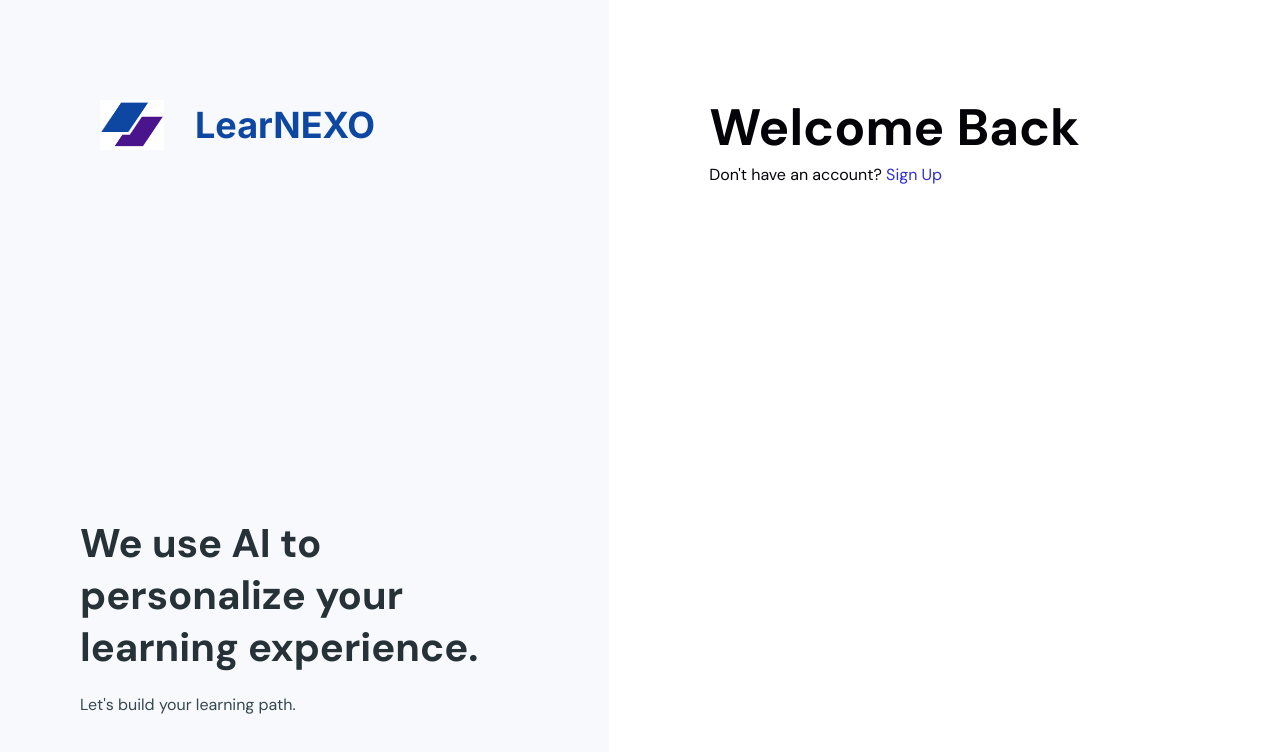
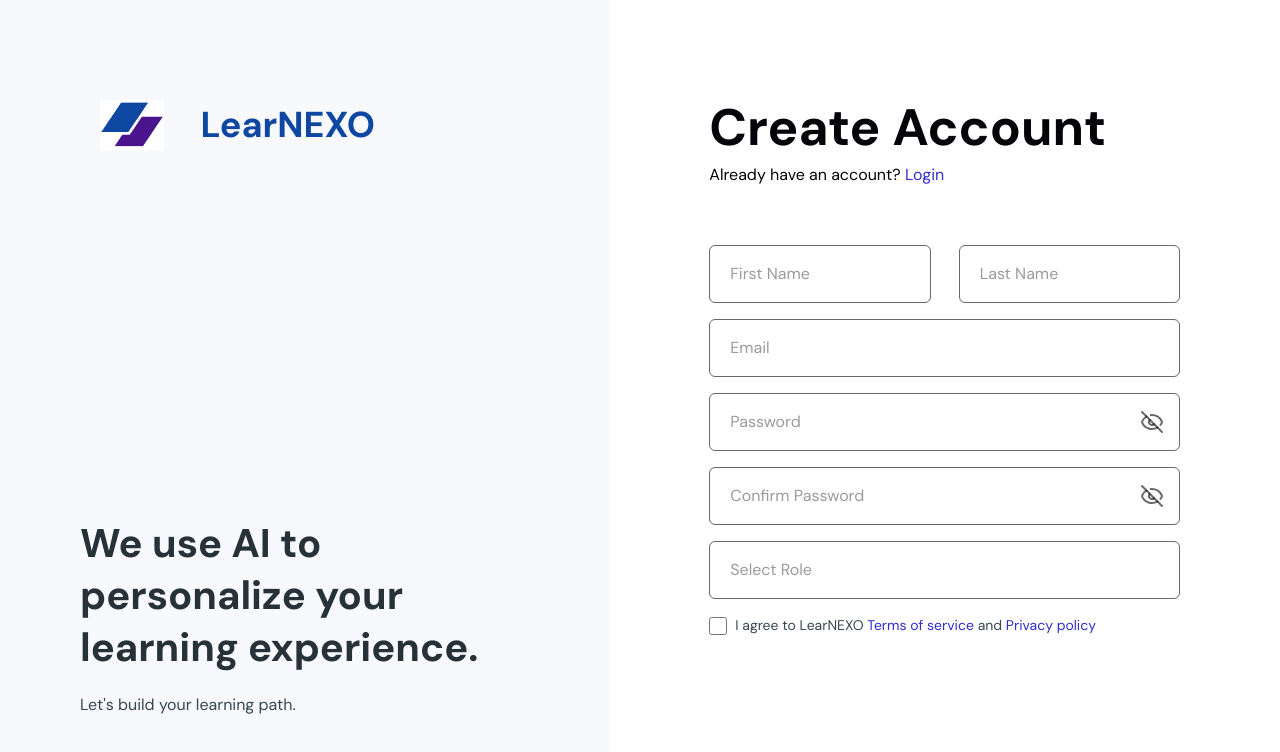
Before and after one commit to smartsystemlaboratory02/Learnexo-frontend, a React (Vite) app: page / in a window 1280 px wide. Shown: the top 752 px of the page. Built offline with nearby package versions, Linux system fonts and the light colour scheme.

Commit message:
Onboarding

```diff
--- a/package.json
+++ b/package.json
@@ -11,6 +11,8 @@
   },
   "dependencies": {
     "@tailwindcss/vite": "^4.1.8",
+    "@tanstack/react-form": "^1.12.2",
+    "lucide-react": "^0.514.0",
     "react": "^19.1.0",
     "react-dom": "^19.1.0",
     "tailwindcss": "^4.1.8"
--- a/src/App.css
+++ b/src/App.css
@@ -14,11 +14,14 @@
   --color-blue-2: #312ECB;
   --color-blue-3: #0D47A1;
   --color-blue-5: #263238;
-  --color-blue-6: #37474F
+  --color-blue-6: #37474F;
+
+  --color-gray-1: #070308;
 }
 
 * {
   /* margin: 0px;
   padding: 0px; */
   box-sizing: border-box;
+  font-family: 'DM Sans', 'sans-serif';
 }
--- /dev/null
+++ b/src/components/ui/MainButton.tsx
@@ -0,0 +1,22 @@
+import React from "react";
+import type { ChildrenProps } from "../../utils/types/baseTypes";
+
+type MainButtonProps = ChildrenProps & {
+  onClick?: () => void;
+};
+
+const MainButton: React.FC<MainButtonProps> = ({ children, onClick }) => {
+  return (
+    <button
+      className=""
+      onClick={() => {
+        if (onClick) {
+        onClick();
+      }}}
+    >
+      {children}
+    </button>
+  );
+};
+
+export default MainButton;
--- /dev/null
+++ b/src/components/ui/form/Check.tsx
@@ -0,0 +1,9 @@
+import React from 'react'
+
+const Check:React.FC = () => {
+  return (
+    <input type="checkbox" className='w-[18px] h-[18px] bg-white rounded-sm'/>
+  )
+}
+
+export default Check
--- /dev/null
+++ b/src/components/ui/form/Input.tsx
@@ -0,0 +1,54 @@
+import { EyeIcon, EyeOffIcon } from "lucide-react";
+import React, { useState } from "react";
+
+type InputProps = {
+  placeholder: string;
+  type: string;
+  name: string;
+  width: "full" | "half";
+  value?: string;
+  onChange?: (e: React.ChangeEvent<HTMLInputElement>) => void;
+  onBlur?: (e: React.FocusEvent<HTMLInputElement>) => void;
+  onFocus?: (e: React.FocusEvent<HTMLInputElement>) => void;
+  setValue?: React.Dispatch<React.SetStateAction<string>>;
+  visibility?: boolean;
+};
+
+const Input: React.FC<InputProps> = ({
+  placeholder,
+  type,
+  name,
+  width,
+  value,
+  onChange,
+  onBlur,
+  onFocus,
+  visibility
+//   setValue,
+}) => {
+    const [show, setShow] = useState<boolean>(false)
+
+
+  return (
+    <div className={`${
+            width === "full" ? "w-full" : "w-[47%]"
+          } relative`}>
+        <input
+          className={`w-full border border-gray-1/60 rounded-md py-4 px-5 outline-none focus:border-2 placeholder:text-gray-1/40 placeholder:capitalize`}
+          placeholder={placeholder}
+          type={type}
+          name={name}
+          value={value}
+          onChange={onChange}
+          onBlur={onBlur}
+          onFocus={onFocus}
+
+        />
+        {
+        visibility && (show ? <EyeIcon className="absolute right-4 top-1/2 -translate-y-1/2 cursor-pointer text-gray-1/60" onClick={() => setShow(!show)} /> : <EyeOffIcon className="absolute right-4 top-1/2 -translate-y-1/2 cursor-pointer text-gray-1/60" onClick={() => setShow(!show)} />)
+        }
+    </div>
+  );
+};
+
+export default Input;
--- /dev/null
+++ b/src/components/ui/form/Select.tsx
@@ -0,0 +1,34 @@
+import { ArrowDown } from 'lucide-react';
+import React from 'react'
+
+type SelectProps = {
+  placeholder: string;
+  name: string;
+  width: "full" | "half";
+  value?: string;
+  multiple?: boolean;
+  size?: number;
+};
+
+
+const Select:React.FC<SelectProps> = ({placeholder, name, width}) => {
+  return (
+   <div className={`${
+            width === "full" ? "w-full" : "w-[47%]"
+          } relative`}>
+        <select
+          className={`w-full border border-gray-1/60 rounded-md py-4 px-5 outline-none focus:border-2 text-gray-1/40 capitalize appearance-none`}
+
+          name={name}
+        //   onChange={onChange}
+        //   onBlur={onBlur}
+        //   onFocus={onFocus}
+        >
+            <option value="">{placeholder}</option>
+            <div><ArrowDown /></div>
+        </select>
+    </div>
+  )
+}
+
+export default Select
--- a/src/pages/onboarding/components/Aside.tsx
+++ b/src/pages/onboarding/components/Aside.tsx
@@ -3,7 +3,7 @@ import Logo from '../../../components/ui/Logo.tsx'
 
 const Aside = () => {
   return (
-    <div className='w-[47.6vw] max-h-screeen h-screen bg-[#F7F9FC] p-12 pb-16 pl-10 md:p-[100px] md:pb-[10vh] md:pl-20 flex flex-col justify-between'>
+    <div className='w-[47.6vw] min-h-screen bg-[#F7F9FC] p-12 pb-16 pl-10 md:p-[100px] md:pb-[10vh] md:pl-20 flex flex-col justify-between'>
       <Logo />
 
       <div className='font-dmsans flex flex-col w-fit gap-4'>
--- a/src/pages/onboarding/components/HeaderText.tsx
+++ b/src/pages/onboarding/components/HeaderText.tsx
@@ -8,13 +8,13 @@ type HeaderTextProps = Partial<ChildrenProps> & {
 
 const OnboardingLink: React.FC<ChildrenProps> = ({children}) => {
   return (
-    <span className='text-blue-2'>{children}</span>
+    <span className='text-blue-2 cursor-pointer'>{children}</span>
   )
 }
 
 const HeaderText: React.FC<HeaderTextProps> = ({ children, title, description }) => {
   return (
-    <div className='font-dmsans flex flex-col gap-2 text-[#040308]'>
+    <div className='font-dmsans flex flex-col gap-2 text-[#040308] mb-[]'>
         <h1 className='font-bold text-3xl leading-[32px] capitalize'>{title}</h1>
         <div className='leading-[21px]'>
             <p>{description} <OnboardingLink>{children}</OnboardingLink></p>
--- a/src/pages/onboarding/pages/SignUp.tsx
+++ b/src/pages/onboarding/pages/SignUp.tsx
@@ -1,15 +1,66 @@
 // import React from 'react'
-import HeaderText from '../components/HeaderText'
-import OnboardingBody from '../components/OnboardingBody'
+import HeaderText from "../components/HeaderText";
+import Input from "../../../components/ui/form/Input";
+import OnboardingBody from "../components/OnboardingBody";
+import Select from "../../../components/ui/form/Select";
+import Check from "../../../components/ui/form/Check";
 
 const SignUp = () => {
   return (
     <div>
-    <OnboardingBody>
-        <HeaderText title="Welcome back" description="Don't have an account?">Sign Up</HeaderText>
-    </OnboardingBody>
+      <OnboardingBody>
+        <HeaderText
+          title="create account"
+          description="Already have an account?"
+        >
+          Login
+        </HeaderText>
+
+        <div className="flex flex-col space-y-4 my-[60px]">
+          <div className="flex justify-between items-center">
+            <Input
+              placeholder="First name"
+              type="text"
+              name="firstname"
+              width="half"
+            />
+            <Input
+              placeholder="last name"
+              type="text"
+              name="lastname"
+              width="half"
+            />
+          </div>
+          <Input placeholder="Email" type="email" name="email" width="full" />
+          <Input
+            placeholder="password"
+            type="password"
+            name="email"
+            width="full"
+            visibility={true}
+          />
+          <Input
+            placeholder="confirm password"
+            type="password"
+            name="email"
+            width="full"
+            visibility={true}
+          />
+          <Select placeholder="select role" name="gender" width="full" />
+
+          <div className="text-blue-6 text-[14px] flex gap-2 items-center">
+            <Check />{" "}
+            <p>
+              I agree to LearNEXO <span className="text-blue-2">Terms of service</span> and{" "}
+              <span className="text-blue-2">Privacy policy</span>
+            </p>
+          </div>
+        </div>
+
+
+      </OnboardingBody>
     </div>
-  )
-}
+  );
+};
 
-export default SignUp
+export default SignUp;
```
Also changed, not shown: 1 other file (tests, documents, lock files or other folders).
